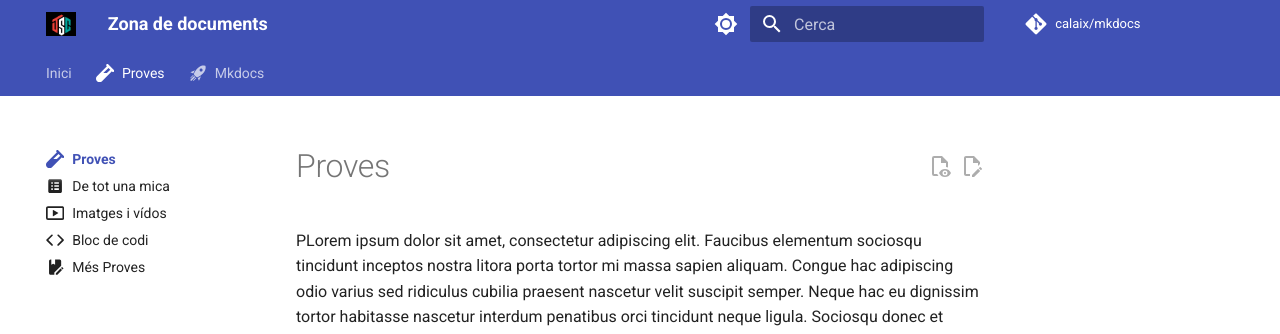
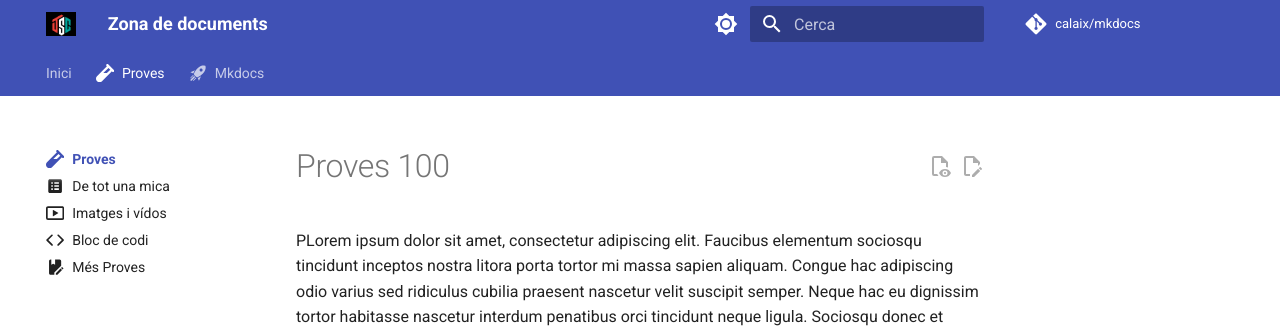
Before and after one commit to calaix/mkdocs, an MkDocs documentation site: the page built from docs/proves/index.md, in a window 1280 px wide. Shown: the top 334 px of the page. Built offline with MkDocs 1.6.1 and Material for MkDocs 9.7.7, drawn with Linux system fonts in a browser that asks for light colours; nearby versions of some CDN libraries; comment, search, counter and statistics services are not loaded.

```diff
--- a/docs/proves/index.md
+++ b/docs/proves/index.md
@@ -2,7 +2,7 @@
 icon: fontawesome/solid/vial
 ---
 
-# Proves
+# Proves 100
 
 PLorem ipsum dolor sit amet, consectetur adipiscing elit. Faucibus elementum sociosqu tincidunt inceptos nostra litora porta tortor mi massa sapien aliquam. Congue hac adipiscing odio varius sed ridiculus cubilia praesent nascetur velit suscipit semper. Neque hac eu dignissim tortor habitasse nascetur interdum penatibus orci tincidunt neque ligula. Sociosqu donec et suscipit platea lacinia diam torquent egestas condimentum pretium dui torquent.
 
```
Also changed, not shown: site/404.html, site/index.html, site/mkdocs/1/index.html, site/mkdocs/index.html, site/proves/1/index.html, site/proves/2/index.html, site/proves/3/index.html, site/proves/4/index.html, site/proves/index.html, site/search/search_index.json, site/sitemap.xml, 2 other files.
